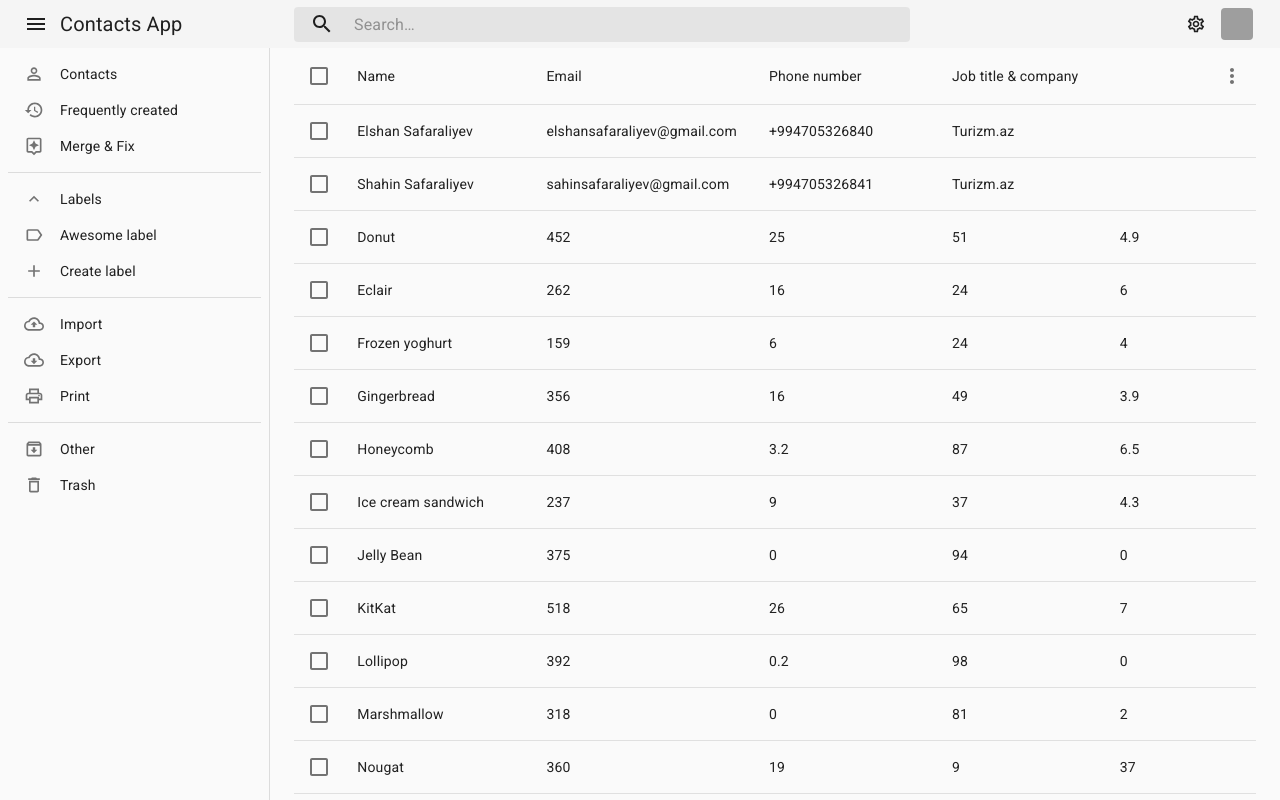
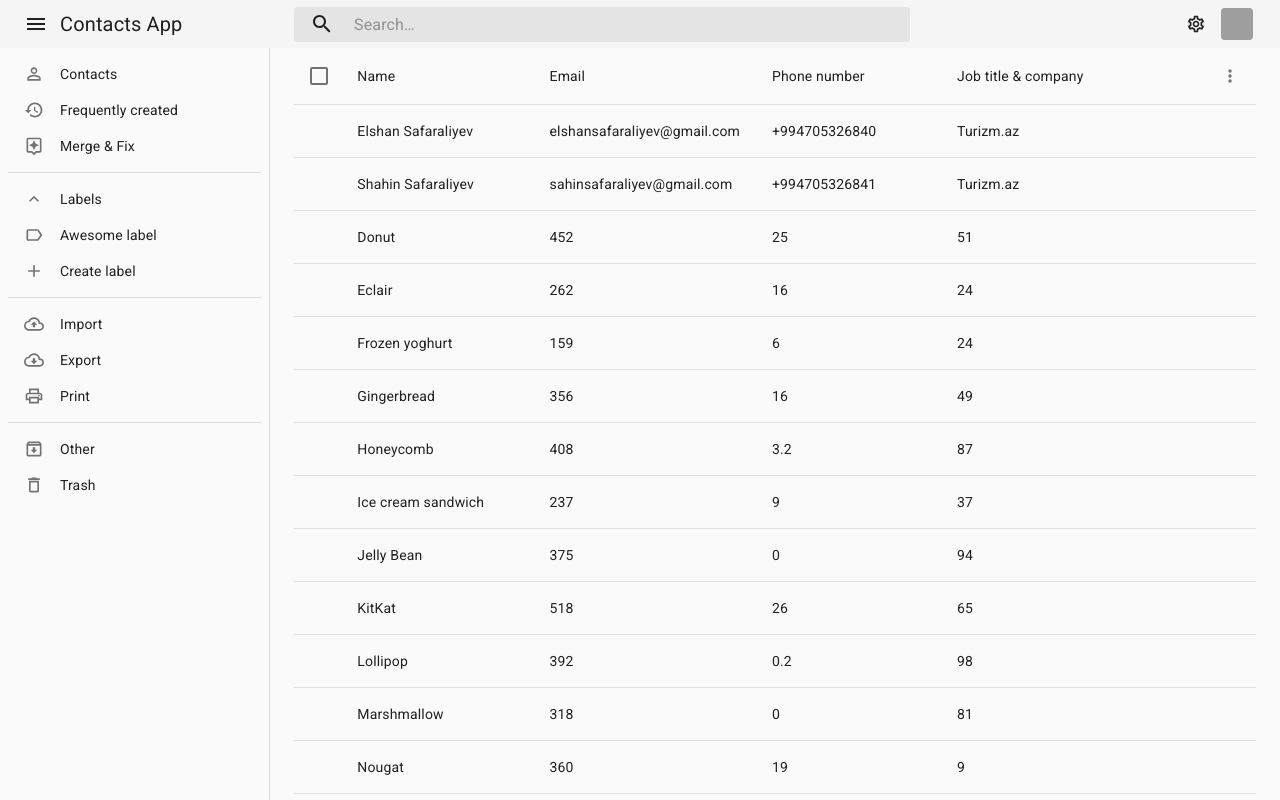
Before and after one commit to thesafaraliyev/contacts-app, a React (Create React App) app in the folder front-end/: page / in a window 1280 px wide. Built offline with nearby package versions, Linux system fonts and the light colour scheme; grey boxes are pictures that could not be loaded.

Commit message:
contacts table some of css bugs fixed was added

```diff
--- a/front-end/src/components/Table/Body.js
+++ b/front-end/src/components/Table/Body.js
@@ -1,26 +1,41 @@
 import React from 'react';
 
 import {makeStyles} from '@material-ui/core/styles';
-import {TableBody, TableRow, TableCell} from '@material-ui/core';
-import Checkbox from '@material-ui/core/Checkbox';
+import {TableBody, TableRow, TableCell, Checkbox, IconButton} from '@material-ui/core';
 
+import MoreVertOutlinedIcon from "@material-ui/icons/MoreVertOutlined";
+import StarBorderOutlinedIcon from '@material-ui/icons/StarBorderOutlined';
+import EditOutlinedIcon from '@material-ui/icons/EditOutlined';
 
 
 const useStyles = makeStyles((theme) => ({
-    rowRoot: {
-        '& $rowSelected, &$rowSelected:hover': {
+    row: {
+        '&$rowSelected, &$rowSelected:hover': {
             backgroundColor: theme.palette.action.selected,
+        },
+        '&:hover $hidden': {
+            visibility: 'visible'
         },
     },
     rowSelected: {
         backgroundColor: theme.palette.action.selected,
     },
-    cell: {
-
+    cell: {},
+    actionTd: {
+        minWidth: theme.spacing(18)
+    },
+    hidden: {
+        visibility: 'hidden'
+    },
+    visible: {
+        visibility: 'visible'
+    },
+    marginLeft: {
+        marginLeft: theme.spacing(2),
     }
 }));
 
-export default function Body({rows, selected, handleRowClick}) {
+export default function Body({rows, selected, handleRowClick, dense}) {
     const classes = useStyles();
     const isSelected = (name) => selected.indexOf(name) !== -1;
 
@@ -36,13 +51,15 @@ export default function Body({rows, selected, handleRowClick}) {
                         tabIndex={-1}
                         key={row.name}
                         selected={isItemSelected}
-                        classes={{root: classes.rowRoot, selected: classes.rowSelected}}
+                        classes={{root: classes.row, selected: classes.rowSelected}}
                     >
-                        <TableCell padding="checkbox" >
+                        <TableCell padding='checkbox'>
                             <Checkbox
+                                className={`${classes.checkbox} ${dense ? '' : classes.hidden}`}
                                 onClick={(event) => handleRowClick(event, row.name)}
                                 checked={isItemSelected}
                                 color='default'
+                                classes={{checked: classes.visible}}
                                 inputProps={{'aria-labelledby': `contacts-table-checkbox-${index}`}}
                             />
                         </TableCell>
@@ -50,7 +67,18 @@ export default function Body({rows, selected, handleRowClick}) {
                         <TableCell className={classes.cell} style={{width: 210}}>{row.email}</TableCell>
                         <TableCell className={classes.cell} style={{width: 210}}>{row.phoneNumber}</TableCell>
                         <TableCell className={classes.cell} style={{width: 210}}>{row.carbs}</TableCell>
-                        <TableCell className={classes.cell} style={{width: 210}}>{row.protein}</TableCell>
+
+                        <TableCell className={classes.actionTd} align='right' padding='checkbox'>
+                            <IconButton className={`${classes.hidden} ${dense ? classes.marginLeft : ''}`}>
+                                <StarBorderOutlinedIcon fontSize='small'/>
+                            </IconButton>
+                            <IconButton className={`${classes.hidden} ${dense ? classes.marginLeft : ''}`}>
+                                <EditOutlinedIcon fontSize='small'/>
+                            </IconButton>
+                            <IconButton className={`${classes.hidden} ${dense ? classes.marginLeft : ''}`}>
+                                <MoreVertOutlinedIcon fontSize='small'/>
+                            </IconButton>
+                        </TableCell>
                     </TableRow>
                 );
             })}
--- a/front-end/src/components/Table/Head.js
+++ b/front-end/src/components/Table/Head.js
@@ -19,12 +19,13 @@ const headCells = [
 ];
 
 const useStyles = makeStyles((theme) => ({
-    selectedCount: {
-        textAlign: 'right',
-    },
     cell: {
         top: theme.spacing(6),
     },
+    actions: {
+        paddingTop: theme.spacing(0.75),
+        paddingBottom: theme.spacing(0.75),
+    }
 }));
 
 
@@ -35,7 +36,8 @@ export default function Head(props) {
     return (
         <TableHead>
             <TableRow>
-                <TableCell className={classes.cell} padding="checkbox" >
+
+                <TableCell className={classes.cell} padding='checkbox'>
                     <Checkbox
                         indeterminate={numSelected > 0 && numSelected < rowCount}
                         checked={rowCount > 0 && numSelected === rowCount}
@@ -45,41 +47,52 @@ export default function Head(props) {
                     />
                 </TableCell>
 
+                {/* actions for selected contacts */}
                 {numSelected > 0 ? (
                     <React.Fragment>
-                        <TableCell className={classes.cell} colSpan={4} padding="checkbox" size='medium'>
+                        <TableCell
+                            size='medium'
+                            colSpan={4}
+                            padding='checkbox'
+                            className={`${classes.actions} ${classes.cell}`}
+                        >
 
-                            <IconButton >
-                                <LabelOutlinedIcon />
+                            <IconButton>
+                                <LabelOutlinedIcon fontSize='small'/>
                             </IconButton>
 
-                            {numSelected < 51 && <IconButton >
-                                <MergeTypeOutlinedIcon/>
+                            {numSelected < 51 && <IconButton>
+                                <MergeTypeOutlinedIcon fontSize='small'/>
                             </IconButton>}
 
                             <IconButton>
-                                <MoreVertOutlinedIcon/>
+                                <MoreVertOutlinedIcon fontSize='small'/>
                             </IconButton>
 
                         </TableCell>
 
-                        <TableCell className={`${classes.selectedCount} ${classes.cell}`}  size='medium'>
+                        <TableCell className={classes.cell} align='right'>
                             {numSelected} selected
                         </TableCell>
+
                     </React.Fragment>
                 ) : (
+                    // actions for table
                     <React.Fragment>
+
                         {headCells.map(({id, label, isShown}) => (
-                            isShown ? <TableCell className={classes.cell} key={id} size='medium'>{label}</TableCell> : null
+                            isShown ?
+                                <TableCell size='medium' className={classes.cell} key={id}>{label}</TableCell> : null
                         ))}
-                        <TableCell className={classes.cell} padding='none' align='right' size='medium'>
-                            <IconButton  >
-                                <MoreVertOutlinedIcon/>
+
+                        <TableCell size='medium' className={classes.cell} align='right' padding='checkbox'>
+                            <IconButton size='medium'>
+                                <MoreVertOutlinedIcon fontSize='small'/>
                             </IconButton>
                         </TableCell>
+
                     </React.Fragment>
                 )}
-
 
             </TableRow>
         </TableHead>
--- a/front-end/src/components/Table/index.js
+++ b/front-end/src/components/Table/index.js
@@ -78,6 +78,7 @@ export default function ContactsTable() {
                 rows={rows}
                 handleRowClick={handleRowClick}
                 selected={selected}
+                dense={dense}
             />
         </Table>
     );
```
